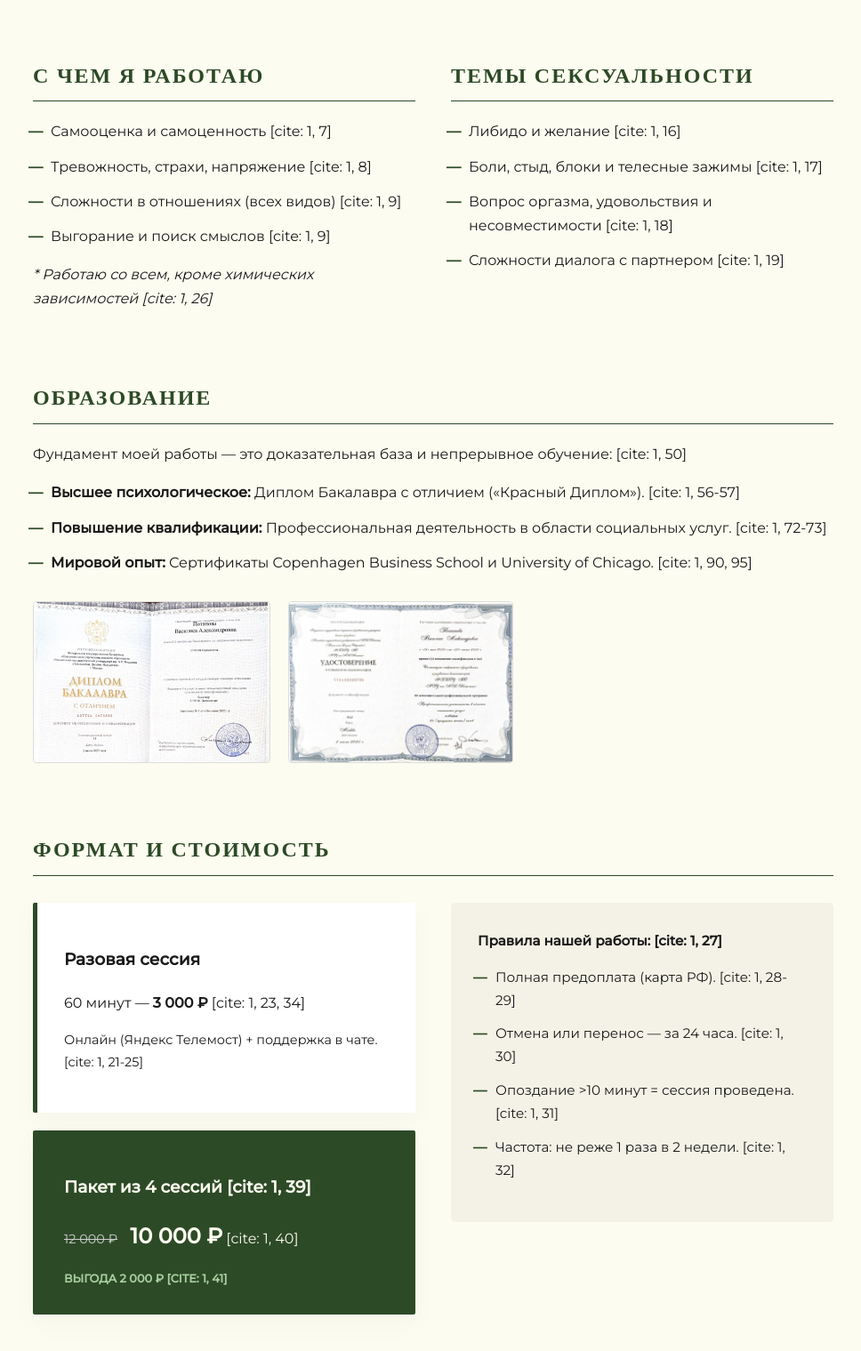
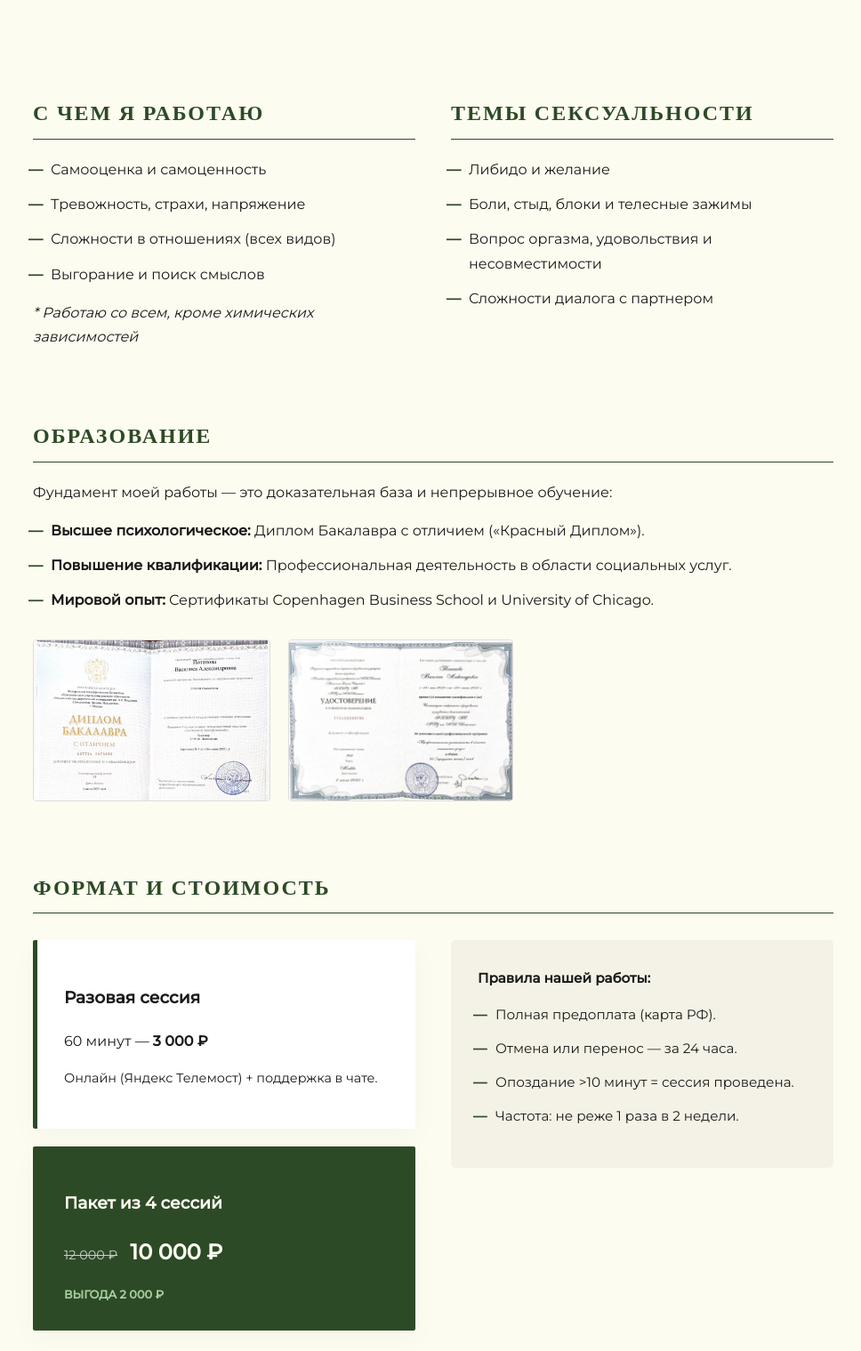
Before and after one commit to vasilisapotapova126-gif/vasilisa, a plain HTML site: page index.html in a window 1280 px wide. Shown: the part 689-2208 px from the top of the page at 89% size, without its empty margins (153-1121 px from the left). Drawn offline with nearby package versions, Linux system fonts and the light colour scheme.

Commit message:
index.html

```diff
--- a/index.html
+++ b/index.html
@@ -13,7 +13,8 @@
         header { background: var(--green); color: var(--cream); text-align: center; padding: 80px 20px; }
         .profile-img { width: 220px; height: 220px; border-radius: 50%; object-fit: cover; border: 4px solid var(--cream); margin-bottom: 25px; box-shadow: 0 10px 20px rgba(0,0,0,0.1); }
         h1 { font-family: 'Playfair Display', serif; font-size: 3.5rem; margin: 0; letter-spacing: 3px; text-transform: uppercase; }
-        .subtitle { font-size: 1.2rem; max-width: 600px; margin: 20px auto; font-weight: 300; font-style: italic; }
+        .profession { font-size: 1.4rem; font-weight: 300; margin: 10px 0; color: #e0e0e0; letter-spacing: 1px; }
+        .subtitle { font-size: 1.1rem; max-width: 600px; margin: 20px auto; font-weight: 300; font-style: italic; }
 
         h2 { font-family: 'Playfair Display', serif; text-transform: uppercase; letter-spacing: 2px; border-bottom: 1px solid var(--green); padding-bottom: 10px; margin-top: 60px; color: var(--green); }
 
@@ -46,7 +47,8 @@
     <header>
         <img src="me.jpg" alt="Василиса" class="profile-img" onerror="this.style.display='none'">
         <h1>Василиса</h1>
-        <div class="subtitle">Бережное пространство для твоей честности, глубины и удовольствия. [cite: 1, 4-5]</div>
+        <div class="profession">Психолог & Сексолог</div>
+        <div class="subtitle">Бережное пространство для твоей честности, глубины и удовольствия.</div>
     </header>
 
     <div class="container">
@@ -55,35 +57,37 @@
             <div>
                 <h2>С чем я работаю</h2>
                 <ul>
-                    <li>Самооценка и самоценность [cite: 1, 7]</li>
-                    <li>Тревожность, страхи, напряжение [cite: 1, 8]</li>
-                    <li>Сложности в отношениях (всех видов) [cite: 1, 9]</li>
-                    <li>Выгорание и поиск смыслов [cite: 1, 9]</li>
+                    <li>Самооценка и самоценность</li>
+                    <li>Тревожность, страхи, напряжение</li>
+                    <li>Сложности в отношениях (всех видов)</li>
+                    <li>Выгорание и поиск смыслов</li>
                 </ul>
-                <p><i>* Работаю со всем, кроме химических зависимостей [cite: 1, 26]</i></p>
+                <p><i>* Работаю со всем, кроме химических зависимостей</i></p>
             </div>
             <div>
                 <h2>Темы сексуальности</h2>
                 <ul>
-                    <li>Либидо и желание [cite: 1, 16]</li>
-                    <li>Боли, стыд, блоки и телесные зажимы [cite: 1, 17]</li>
-                    <li>Вопрос оргазма, удовольствия и несовместимости [cite: 1, 18]</li>
-                    <li>Сложности диалога с партнером [cite: 1, 19]</li>
+                    <li>Либидо и желание</li>
+                    <li>Боли, стыд, блоки и телесные зажимы</li>
+                    <li>Вопрос оргазма, удовольствия и несовместимости</li>
+                    <li>Сложности диалога с партнером</li>
                 </ul>
             </div>
         </div>
 
         <h2>Образование</h2>
-        <p>Фундамент моей работы — это доказательная база и непрерывное обучение: [cite: 1, 50]</p>
+        <p>Фундамент моей работы — это доказательная база и непрерывное обучение:</p>
         <ul>
-            <li><strong>Высшее психологическое:</strong> Диплом Бакалавра с отличием («Красный Диплом»). [cite: 1, 56-57]</li>
-            <li><strong>Повышение квалификации:</strong> Профессиональная деятельность в области социальных услуг. [cite: 1, 72-73]</li>
-            <li><strong>Мировой опыт:</strong> Сертификаты Copenhagen Business School и University of Chicago. [cite: 1, 90, 95]</li>
+            <li><strong>Высшее психологическое:</strong> Диплом Бакалавра с отличием («Красный Диплом»).</li>
+            <li><strong>Повышение квалификации:</strong> Профессиональная деятельность в области социальных услуг.</li>
+            <li><strong>Мировой опыт:</strong> Сертификаты Copenhagen Business School и University of Chicago.</li>
         </ul>
 
         <div class="diplomas">
             <img src="diploma1.jpg" alt="Диплом" class="diploma-img" onerror="this.style.display='none'">
             <img src="diploma2.jpg" alt="Сертификат" class="diploma-img" onerror="this.style.display='none'">
+            <img src="diploma3.jpg" alt="Сертификат" class="diploma-img" onerror="this.style.display='none'">
+            <img src="diploma4.jpg" alt="Сертификат" class="diploma-img" onerror="this.style.display='none'">
         </div>
 
         <h2>Формат и стоимость</h2>
@@ -91,22 +95,22 @@
             <div>
                 <div class="price-card">
                     <h3>Разовая сессия</h3>
-                    <p>60 минут — <strong>3 000 ₽</strong> [cite: 1, 23, 34]</p>
-                    <p style="font-size: 0.9rem;">Онлайн (Яндекс Телемост) + поддержка в чате. [cite: 1, 21-25]</p>
+                    <p>60 минут — <strong>3 000 ₽</strong></p>
+                    <p style="font-size: 0.9rem;">Онлайн (Яндекс Телемост) + поддержка в чате.</p>
                 </div>
                 <div class="price-card" style="background: var(--green); color: var(--cream);">
-                    <h3 style="color: var(--cream);">Пакет из 4 сессий [cite: 1, 39]</h3>
-                    <p><span class="price-old" style="color: #ccc;">12 000 ₽</span> <strong style="font-size: 1.5rem;">10 000 ₽</strong> [cite: 1, 40]</p>
-                    <span class="benefit" style="color: #a8d0a0;">Выгода 2 000 ₽ [cite: 1, 41]</span>
+                    <h3 style="color: var(--cream);">Пакет из 4 сессий</h3>
+                    <p><span class="price-old" style="color: #ccc;">12 000 ₽</span> <strong style="font-size: 1.5rem;">10 000 ₽</strong></p>
+                    <span class="benefit" style="color: #a8d0a0;">Выгода 2 000 ₽</span>
                 </div>
             </div>
             <div class="rules">
-                <strong>Правила нашей работы: [cite: 1, 27]</strong>
+                <strong>Правила нашей работы:</strong>
                 <ul>
-                    <li>Полная предоплата (карта РФ). [cite: 1, 28-29]</li>
-                    <li>Отмена или перенос — за 24 часа. [cite: 1, 30]</li>
-                    <li>Опоздание >10 минут = сессия проведена. [cite: 1, 31]</li>
-                    <li>Частота: не реже 1 раза в 2 недели. [cite: 1, 32]</li>
+                    <li>Полная предоплата (карта РФ).</li>
+                    <li>Отмена или перенос — за 24 часа.</li>
+                    <li>Опоздание >10 минут = сессия проведена.</li>
+                    <li>Частота: не реже 1 раза в 2 недели.</li>
                 </ul>
             </div>
         </div>
@@ -119,7 +123,7 @@
     </div>
 
     <footer>
-        &copy; 2026 Василиса. Психолог & Сексолог. [cite: 1, 44]
+        &copy; 2026 Василиса. Психолог & Сексолог.
     </footer>
 
 </body>
```
